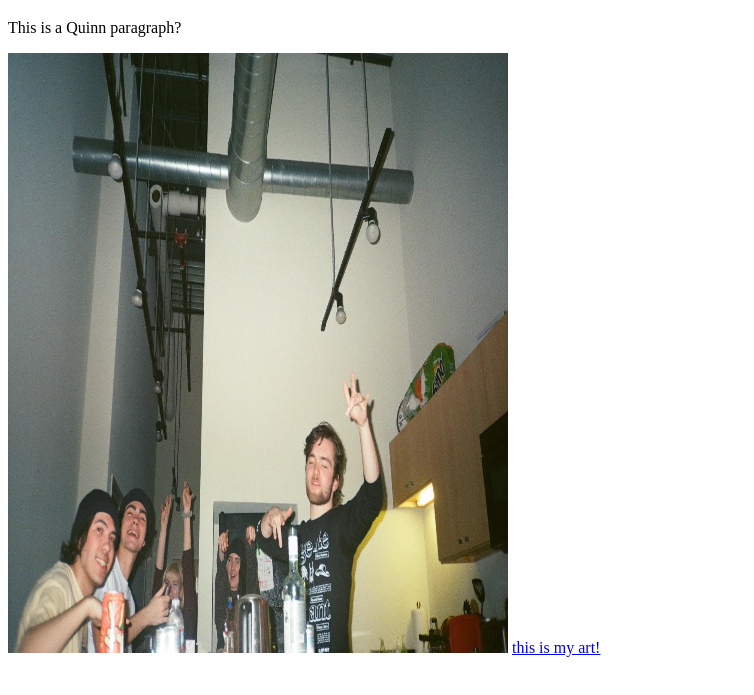
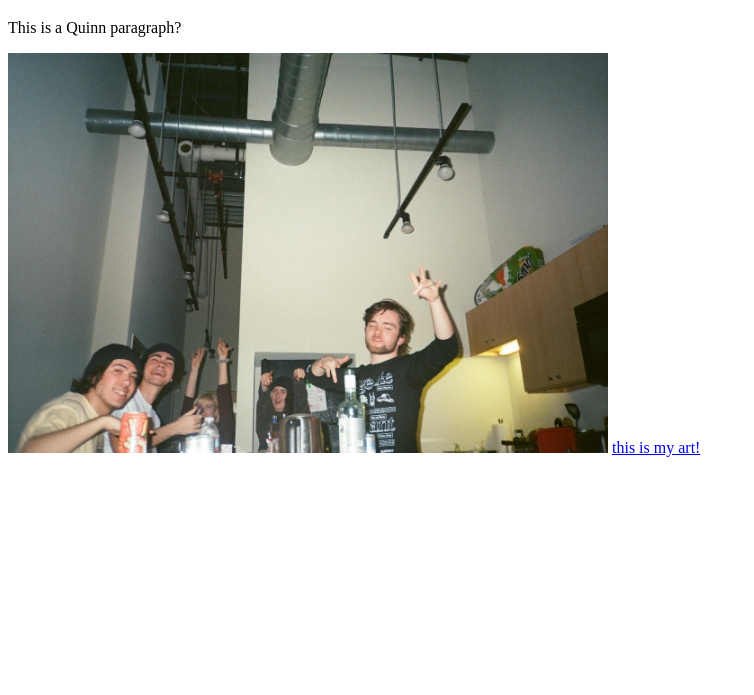
Before and after one commit to QuinnDeckard/site-1b, a plain HTML site: page index.html in a window 1280 px wide. Shown: the part 61-756 px from the top of the page, without its empty margins (0-754 px from the left). Drawn offline with Linux system fonts and the light colour scheme.

Commit message:
Update index.html

```diff
--- a/index.html
+++ b/index.html
@@ -7,7 +7,7 @@
 
       <h1>This is a Quinn Heading?</h1>
       <p>This is a Quinn paragraph?</p>
-      <img src="friends.jpg" alt="my friends standing in kitchen" style="width:500px;height:600px;">
+      <img src="friends.jpg" alt="my friends standing in kitchen" style="width:600px;height:400px;">
       <a href="https://www.flickr.com/photos/190512052@N07/"> this is my art! </a>
   </body>
 </html>
```
